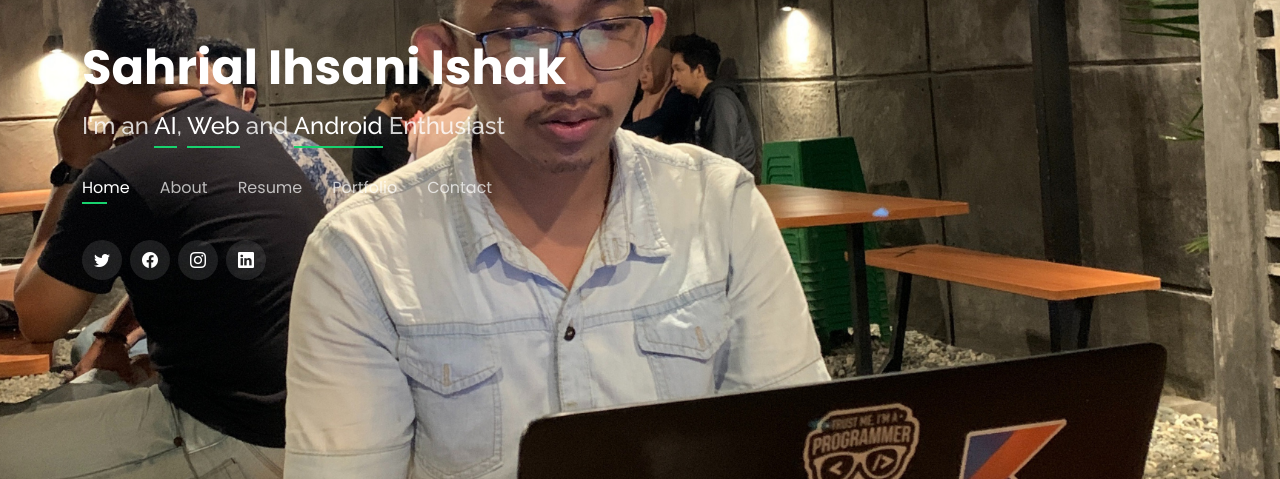
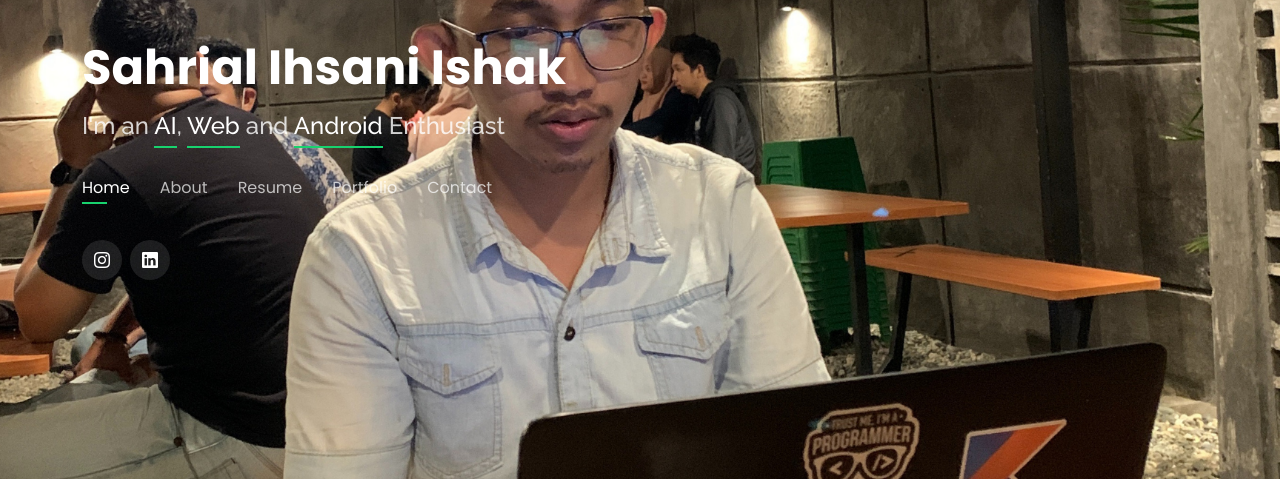
Before and after one commit to sahrialihsani/sahrialihsani, a Flask app: page / in a window 1280 px wide. Shown: the part 238-717 px from the top of the page. Run offline with Flask 2, Linux system fonts and the light colour scheme; some libraries are stand-ins or nearby versions.

Commit message:
Update index.html

```diff
--- a/templates/index.html
+++ b/templates/index.html
@@ -56,10 +56,8 @@
       </nav><!-- .navbar -->
 
       <div class="social-links">
-        <a href="#" class="twitter"><i class="bi bi-twitter"></i></a>
-        <a href="#" class="facebook"><i class="bi bi-facebook"></i></a>
-        <a href="#" class="instagram"><i class="bi bi-instagram"></i></a>
-        <a href="#" class="linkedin"><i class="bi bi-linkedin"></i></a>
+        <a href="https://www.instagram.com/sahrial_ihsani/" class="instagram"><i class="bi bi-instagram"></i></a>
+        <a href="https://www.linkedin.com/in/sahrial-ihsani-ishak-0509aa197/" class="linkedin"><i class="bi bi-linkedin"></i></a>
       </div>
 
     </div>
```
